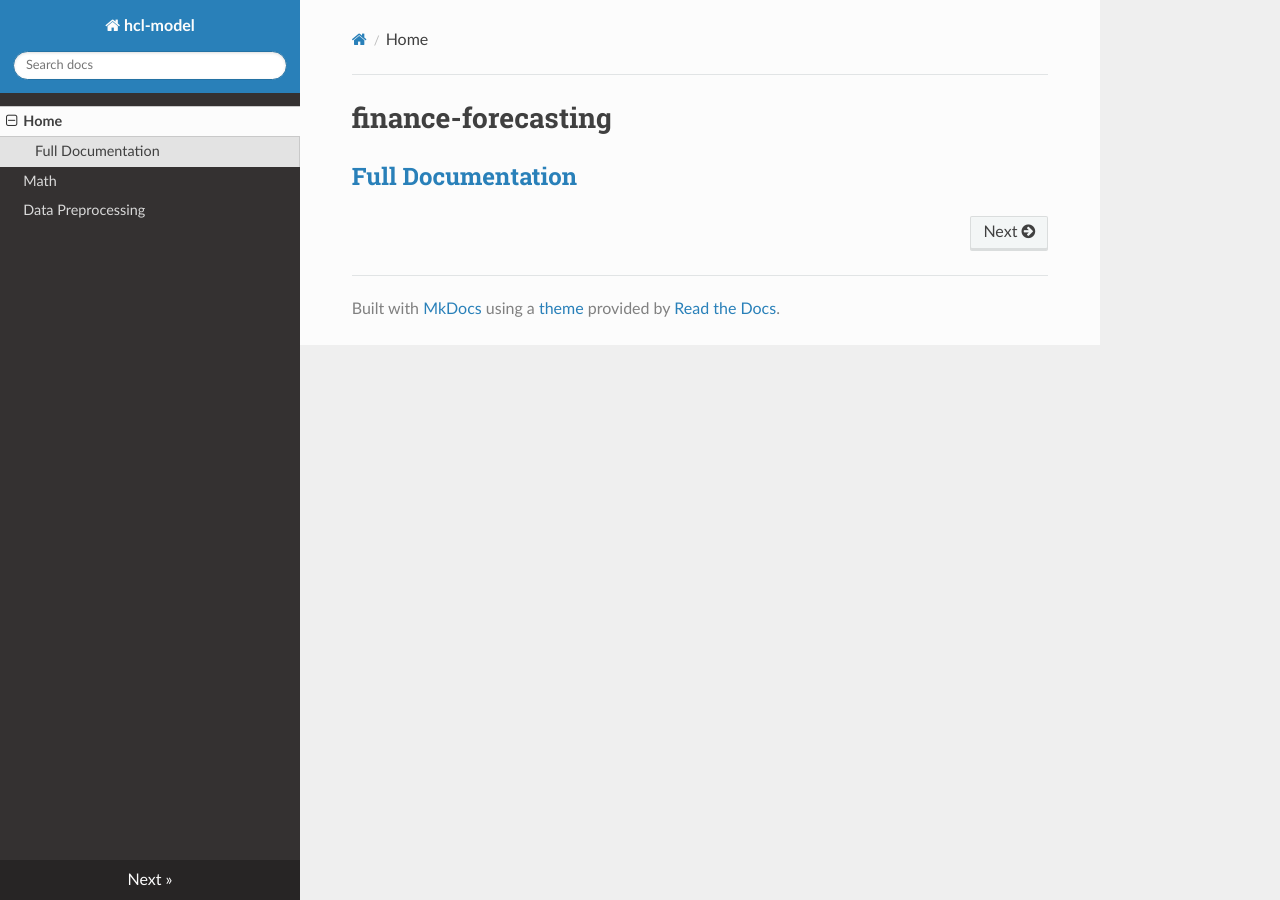
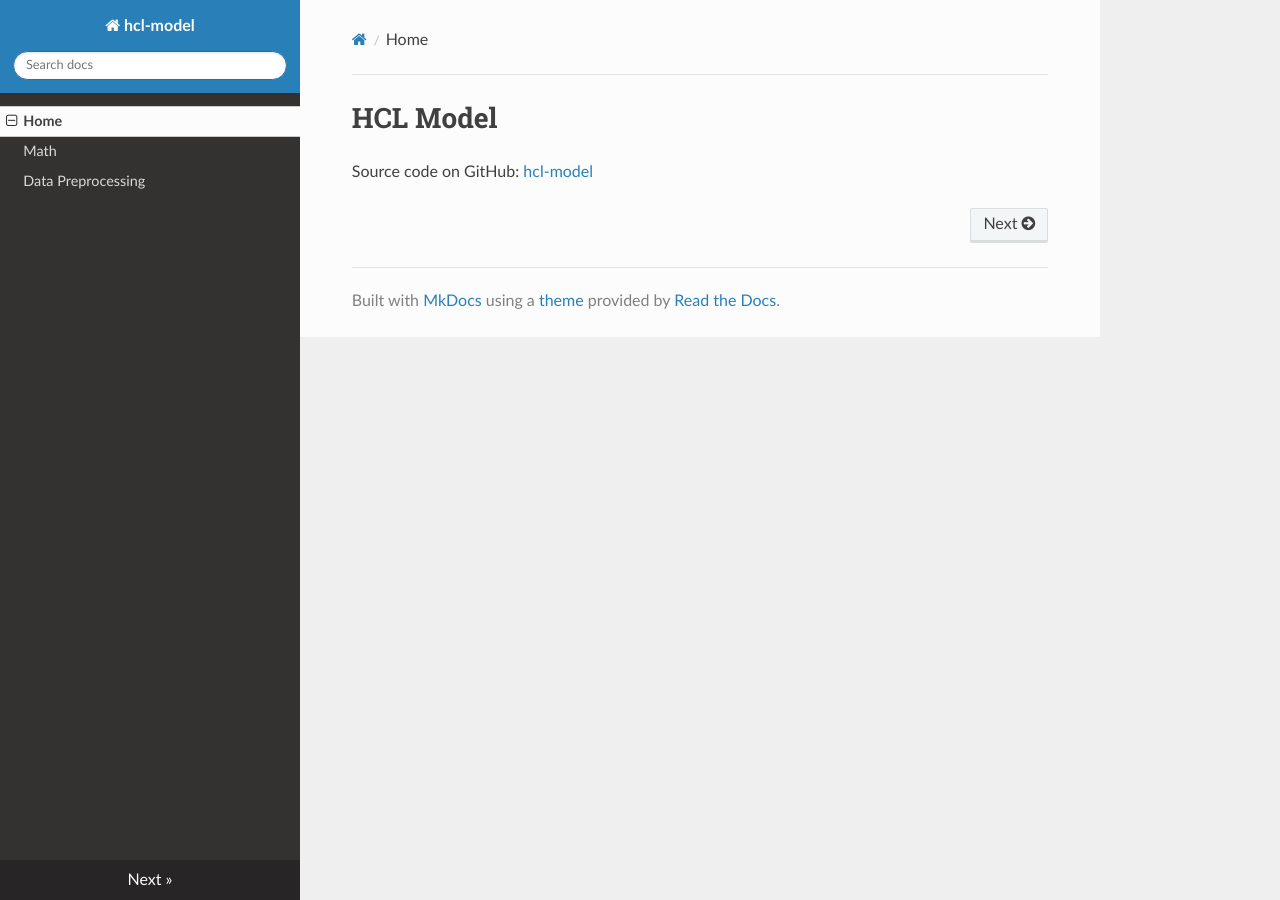
Before and after one commit to khrapovs/hcl-model, an MkDocs documentation site: the page built from docs/index.md, in a window 1280 px wide. Built offline with MkDocs 1.6.1, drawn with Linux system fonts in a browser that asks for light colours; nearby versions of some CDN libraries.

Commit message:
Publish docs (#9)

```diff
--- a/docs/index.md
+++ b/docs/index.md
@@ -1,3 +1,3 @@
-# finance-forecasting
+# HCL Model
 
-## [Full Documentation](https://nexus.signintra.com/repository/GDSA-static/packages/hcl-model/docs/index.html)
+Source code on GitHub: [hcl-model](https://github.com/khrapovs/hcl-model)
```
Also changed, not shown: README.md (+5 -1 lines), 1 other file.
